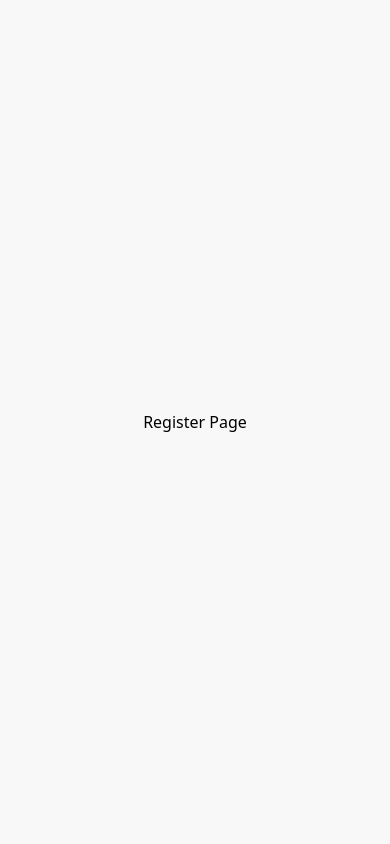
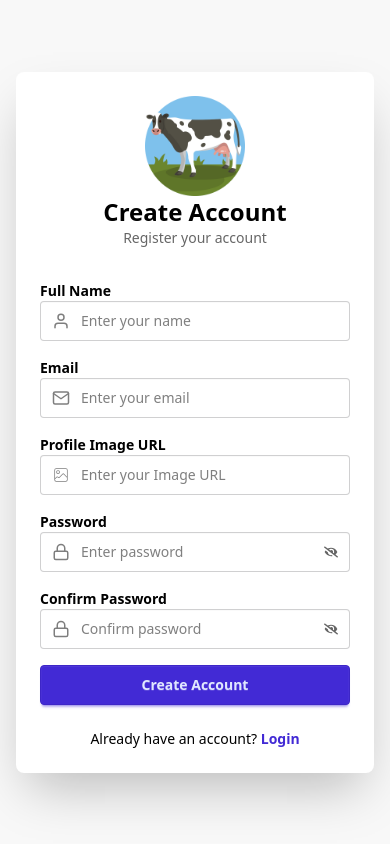
Before and after one commit to Abu-Bakor-Siddik/qurbani-hut, a Next.js app: page /register in a window 390 px wide. Built offline with nearby package versions, Linux system fonts and the light colour scheme.

Commit message:
added register page fully responsive

```diff
--- a/src/app/(auth)/register/page.jsx
+++ b/src/app/(auth)/register/page.jsx
@@ -1,11 +1,203 @@
-import React from 'react';
+"use client";
+
+import { useState } from "react";
+import Link from "next/link";
+import { useForm } from "react-hook-form";
+import { FiUser, FiMail, FiLock } from "react-icons/fi";
+import { FaEye, FaEyeSlash } from "react-icons/fa";
+import { toast } from "react-toastify";
+import Image from "next/image";
+import cow from "@/assets/Logo.png";
+import { CiImageOn } from "react-icons/ci";
 
 const RegisterPage = () => {
-    return (
-        <div>
-            <h2>Register Page</h2>
+  const [showPassword, setShowPassword] = useState(false);
+
+  const {
+    register,
+    handleSubmit,
+    watch,
+    reset,
+    formState: { errors },
+  } = useForm();
+
+  const onSubmit = (data) => {
+    if (data.password !== data.confirmPassword) {
+      toast.error("Passwords do not match");
+      return;
+    }
+
+    console.log(data);
+    toast.success("Registration Successful!");
+    reset();
+  };
+
+  return (
+    <div className="card w-full max-w-md bg-base-100 shadow-2xl">
+      <div className="card-body">
+        <div className="flex flex-col items-center text-center mb-6">
+          <Image src={cow} alt="logo" height={100} width={100} />
+          <h2 className="text-2xl font-bold">Create Account</h2>
+          <p className="text-sm opacity-60">Register your account</p>
         </div>
-    );
+
+        <form onSubmit={handleSubmit(onSubmit)} className="space-y-4">
+          <div>
+            <fieldset className="relative">
+              <legend className="font-bold">Full Name</legend>
+
+              <input
+                type="text"
+                placeholder="Enter your name"
+                className={`input input-bordered w-full pl-10 ${
+                  errors.name ? "input-error" : ""
+                }`}
+                {...register("name", {
+                  required: "*Name is required",
+                })}
+              />
+
+              <FiUser
+                className="absolute left-3 top-1/2 -translate-y-1/2 opacity-50"
+                size={18}
+              />
+            </fieldset>
+
+            {errors.name && (
+              <p className="text-error text-sm mt-1">{errors.name.message}</p>
+            )}
+          </div>
+
+          <div>
+            <fieldset className="relative">
+              <legend className="font-bold">Email</legend>
+
+              <input
+                type="email"
+                placeholder="Enter your email"
+                className={`input input-bordered w-full pl-10 ${
+                  errors.email ? "input-error" : ""
+                }`}
+                {...register("email", {
+                  required: "*Email is required",
+                })}
+              />
+
+              <FiMail
+                className="absolute left-3 top-1/2 -translate-y-1/2 opacity-50"
+                size={18}
+              />
+            </fieldset>
+
+            {errors.email && (
+              <p className="text-error text-sm mt-1">{errors.email.message}</p>
+            )}
+          </div>
+          <div>
+            <fieldset className="relative">
+              <legend className="font-bold">Profile Image URL</legend>
+
+              <input
+                type="text"
+                placeholder="Enter your Image URL"
+                className={`input input-bordered w-full pl-10 ${
+                  errors.image ? "input-error" : ""
+                }`}
+                {...register("image", {
+                  required: "*Image URL is required",
+                })}
+              />
+              <CiImageOn
+                className="absolute left-3 top-1/2 -translate-y-1/2 opacity-50"
+                size={18}
+              />
+            </fieldset>
+
+            {errors.image && (
+              <p className="text-error text-sm mt-1">{errors.image.message}</p>
+            )}
+          </div>
+
+          <div>
+            <fieldset className="relative">
+              <legend className="font-bold">Password</legend>
+
+              <input
+                type={showPassword ? "text" : "password"}
+                placeholder="Enter password"
+                className={`input input-bordered w-full pl-10 pr-10 ${
+                  errors.password ? "input-error" : ""
+                }`}
+                {...register("password", {
+                  required: "*Password is required",
+                  minLength: {
+                    value: 6,
+                    message: "*Password must be at least 6 characters",
+                  },
+                })}
+              />
+
+              <FiLock
+                className="absolute left-3 top-1/2 -translate-y-1/2 opacity-50"
+                size={18}
+              />
+
+              <span
+                onClick={() => setShowPassword(!showPassword)}
+                className="absolute right-3 top-1/2 -translate-y-1/2 cursor-pointer opacity-60 hover:opacity-100">
+                {showPassword ? <FaEye /> : <FaEyeSlash />}
+              </span>
+            </fieldset>
+
+            {errors.password && (
+              <p className="text-error text-sm mt-1">
+                {errors.password.message}
+              </p>
+            )}
+          </div>
+
+          <fieldset className="relative">
+            <legend className="font-bold">Confirm Password</legend>
+
+            <input
+              type={showPassword ? "text" : "password"}
+              placeholder="Confirm password"
+              className={`input input-bordered w-full pl-10 pr-10 ${
+                errors.confirmPassword ? "input-error" : ""
+              }`}
+              {...register("confirmPassword", {
+                required: "*Confirm password is required",
+                validate: (value) =>
+                  value === watch("password") || "*Passwords do not match",
+              })}
+            />
+
+            <FiLock
+              className="absolute left-3 top-1/2 -translate-y-1/2 opacity-50"
+              size={18}
+            />
+
+            <span
+              onClick={() => setShowPassword(!showPassword)}
+              className="absolute right-3 top-1/2 -translate-y-1/2 cursor-pointer opacity-60 hover:opacity-100">
+              {showPassword ? <FaEye /> : <FaEyeSlash />}
+            </span>
+          </fieldset>
+
+          <button type="submit" className="btn btn-primary w-full">
+            Create Account
+          </button>
+        </form>
+
+        <p className="text-center text-sm mt-4">
+          Already have an account?{" "}
+          <Link href="/login" className="text-primary font-semibold">
+            Login
+          </Link>
+        </p>
+      </div>
+    </div>
+  );
 };
 
 export default RegisterPage;
```
